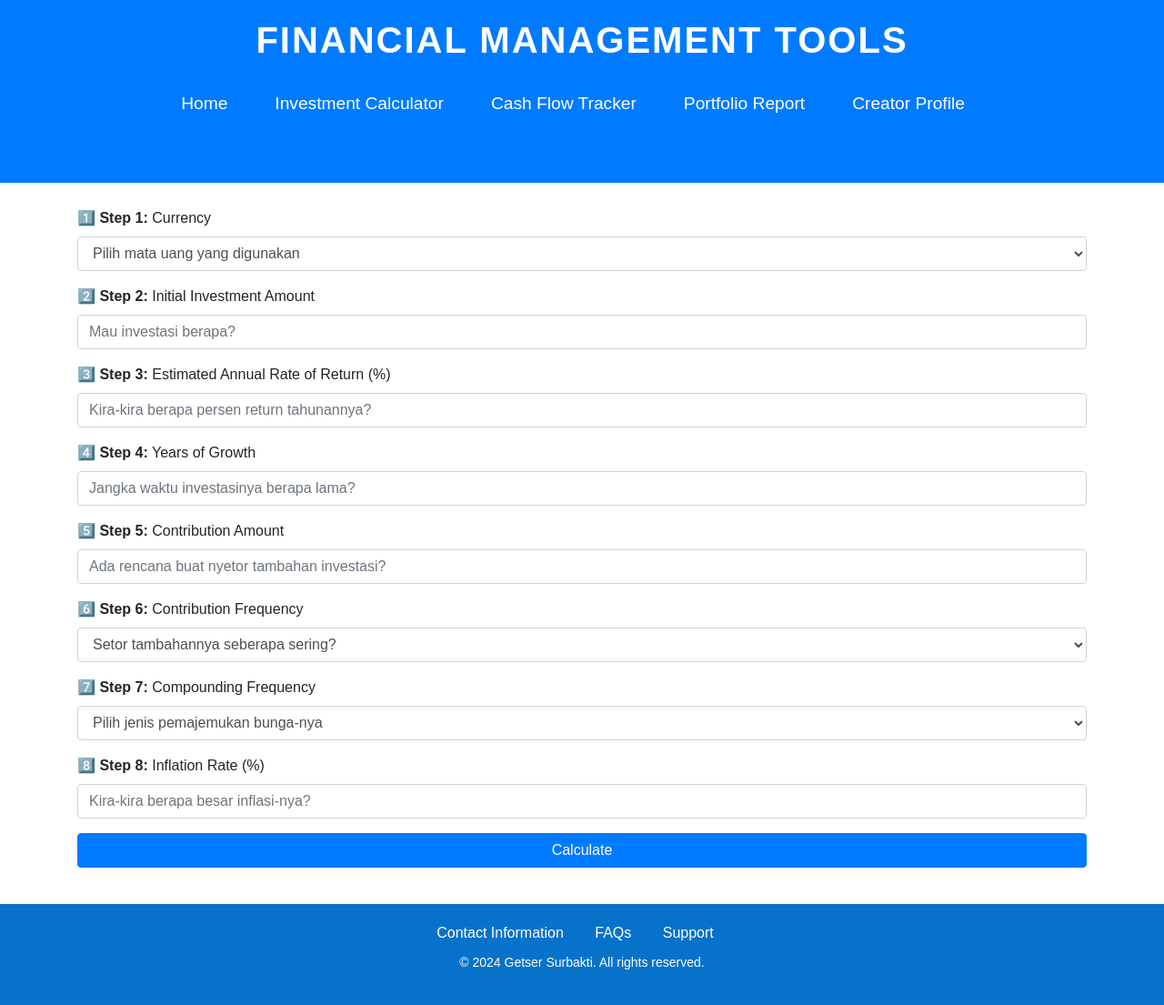
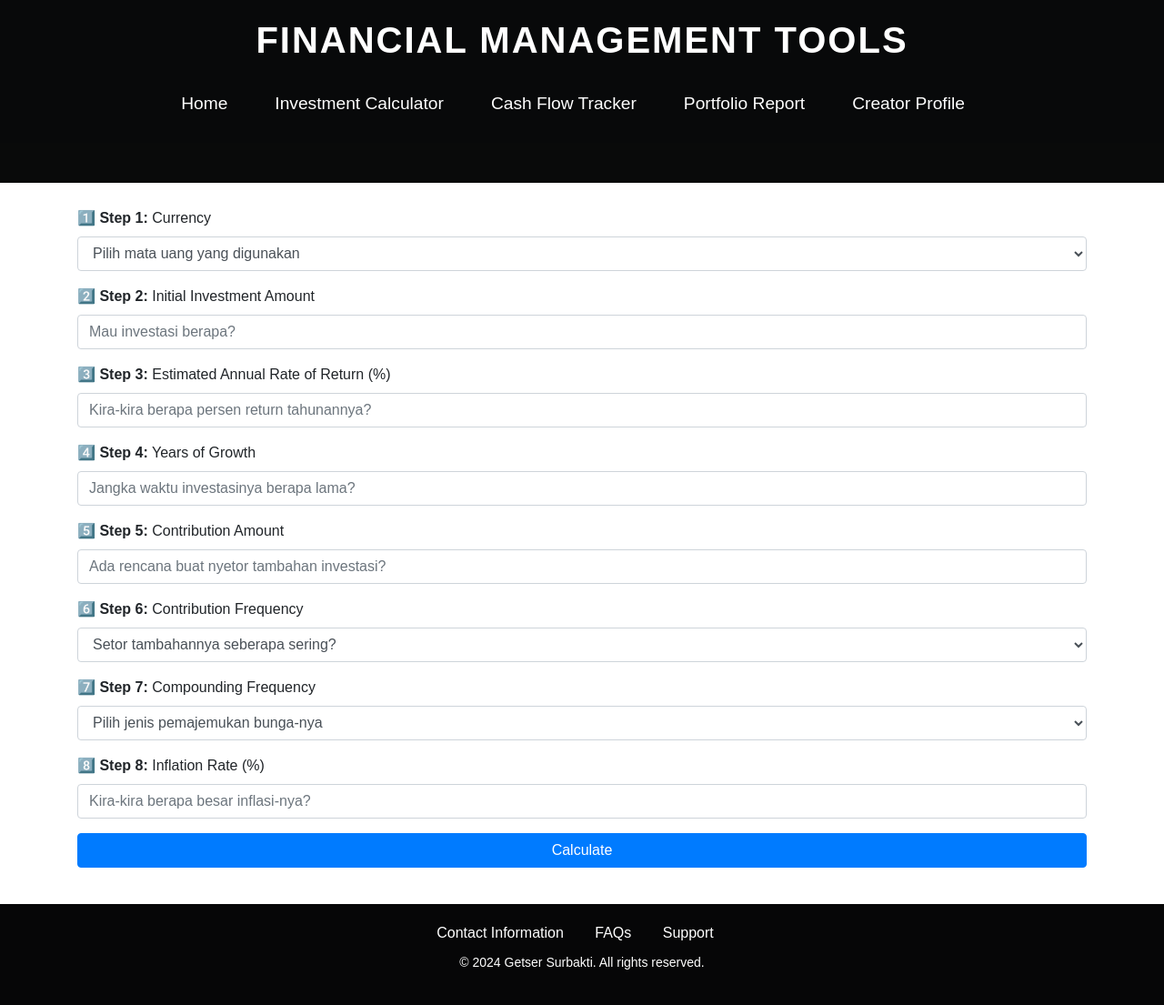
Before and after one commit to getser-surbakti/Investment-Calculator, a Flask app: page / in a window 1280 px wide. Shown: the whole page at 91% size. Run offline with Flask 2, Linux system fonts and the light colour scheme; some libraries are stand-ins or nearby versions.

Commit message:
Changed the background color

```diff
--- a/templates/index.html
+++ b/templates/index.html
@@ -16,7 +16,7 @@
 
     /* Header styling */
     header {
-        background-color: #007bff;
+        background-color: #08090a;
         color: white;
         padding: 20px 0;
     }
@@ -98,14 +98,14 @@
     marquee {
         font-size: 1rem;
         padding: 10px;
-        background-color: #007bff;
+        background-color: #090a0a;
         color: white;
         margin-bottom: 20px;
     }
 
     /* Footer Styling */
     footer {
-        background-color: #0772c9;
+        background-color: #060607;
         color: white;
         padding: 20px;
         text-align: center;
```
Also changed, not shown: templates/result.html (+4 -4 lines).
